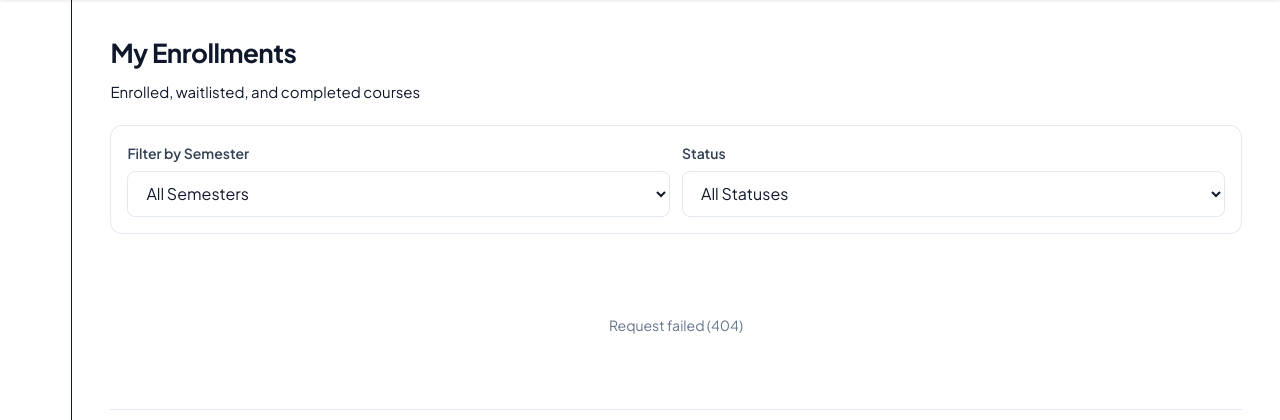
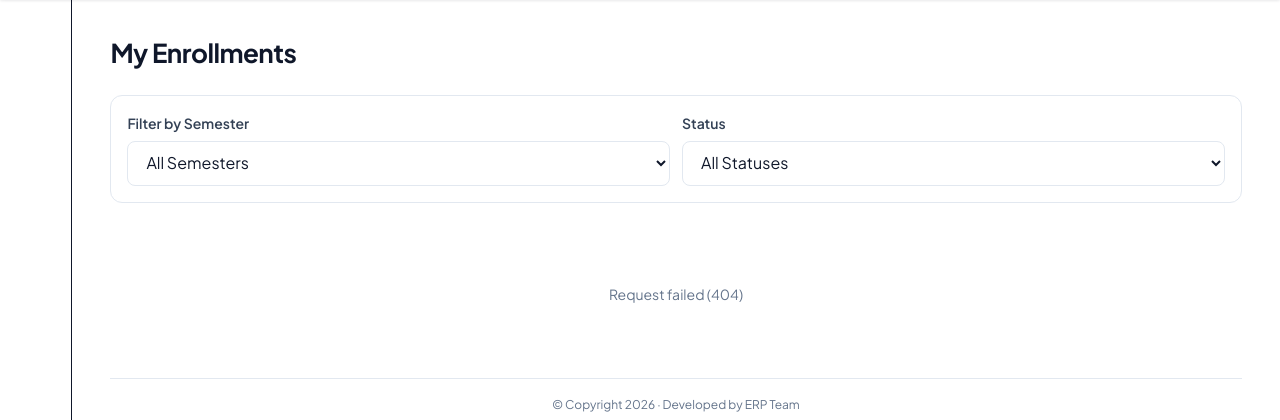
Before and after one commit to kashifftw/cs50-final-project, a Python web app: template templates/student/enrollments.html in a window 1280 px wide. Shown: the part 60-480 px from the top of the page. Run offline with Jinja, Linux system fonts and the light colour scheme; the template is opened without the code that fills it, so the values that code supplies are empty.

Commit message:
Remove explanatory copy from enrollments page.

```diff
--- a/templates/student/enrollments.html
+++ b/templates/student/enrollments.html
@@ -4,7 +4,6 @@
 {% block content %}
 <div class="portal-inner-header">
     <h1>My Enrollments</h1>
-    <p>Enrolled, waitlisted, and completed courses</p>
 </div>
 <div class="filter-bar">
     <div class="form-group">
```
